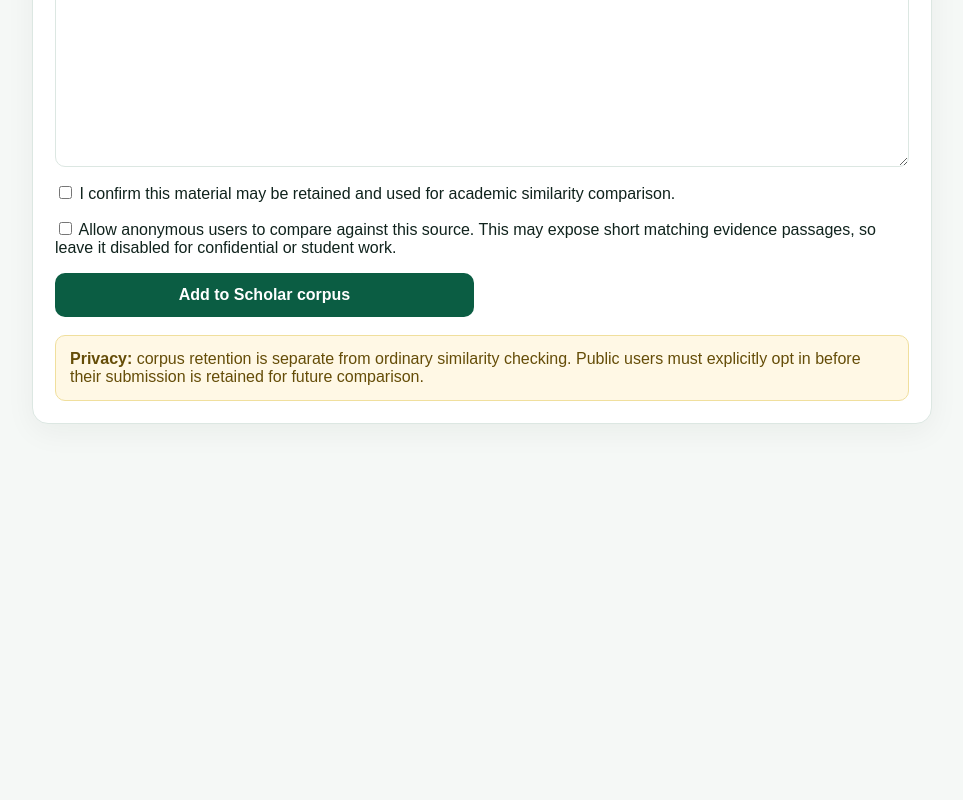
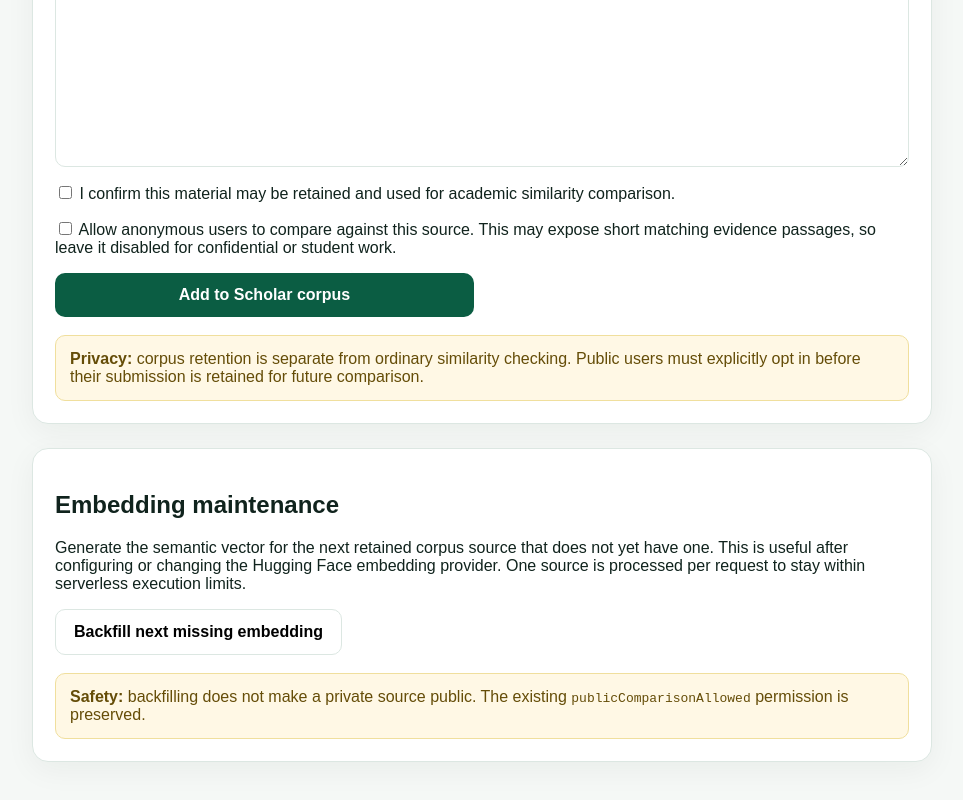
Before and after one commit to mabrig1/Scholar, a Next.js app: page /admin/integrity-corpus in a window 1280 px wide. Shown: the part 1100-1900 px from the top of the page, without its empty margins (158-1121 px from the left). Before the commit the page ends 1632 px from the top, so only its background shows below. Built offline with nearby package versions, Linux system fonts and the light colour scheme; no server answers.

Commit message:
Add integrity embedding maintenance control

```diff
--- a/app/admin/integrity-corpus/page.tsx
+++ b/app/admin/integrity-corpus/page.tsx
@@ -25,6 +25,16 @@ export default function IntegrityCorpusAdminPage() {
           </form>
           <div className="notice" style={{ marginTop: 18 }}><strong>Privacy:</strong> corpus retention is separate from ordinary similarity checking. Public users must explicitly opt in before their submission is retained for future comparison.</div>
         </article>
+
+        <article className="card" style={{ maxWidth: 900, margin: "24px auto 0" }}>
+          <h2>Embedding maintenance</h2>
+          <p>Generate the semantic vector for the next retained corpus source that does not yet have one. This is useful after configuring or changing the Hugging Face embedding provider. One source is processed per request to stay within serverless execution limits.</p>
+          <form action="/api/admin/integrity-corpus" method="post">
+            <input type="hidden" name="action" value="backfill-embedding" />
+            <button className="btn secondary" type="submit">Backfill next missing embedding</button>
+          </form>
+          <div className="notice" style={{ marginTop: 18 }}><strong>Safety:</strong> backfilling does not make a private source public. The existing <code>publicComparisonAllowed</code> permission is preserved.</div>
+        </article>
       </section>
     </main>
   );
```
